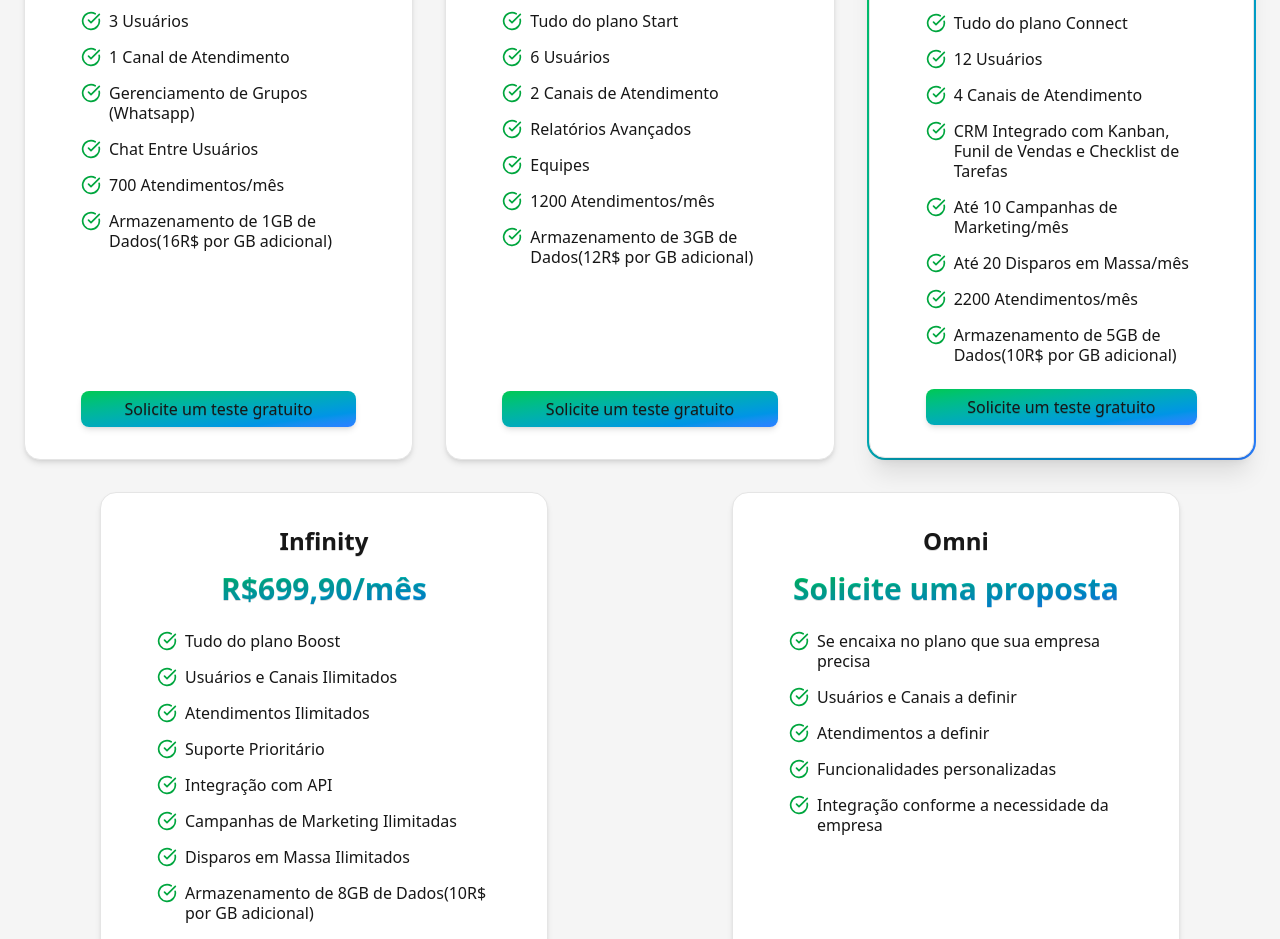
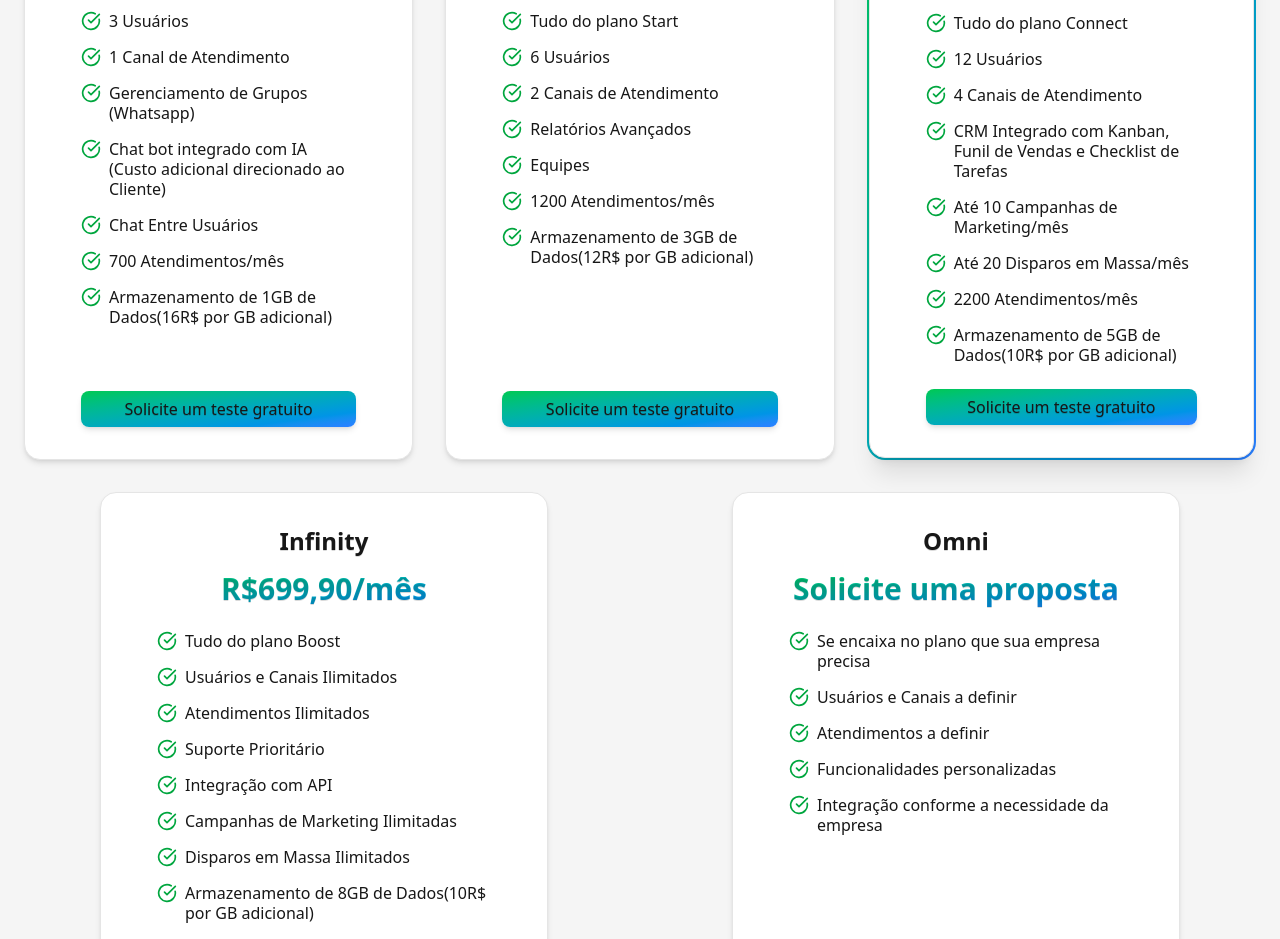
Before and after one commit to paulosantana95/omniflow, a React (Vite) app: page / in a window 1280 px wide. Shown: the part 1100-2039 px from the top of the page. Built offline with nearby package versions, Linux system fonts and the light colour scheme; no server answers.

Commit message:
feat: add AI chatbot integration benefit to 'Start' pricing plan

```diff
--- a/src/App.tsx
+++ b/src/App.tsx
@@ -54,6 +54,7 @@ export default function App() {
         '3 Usuários',
         '1 Canal de Atendimento',
         'Gerenciamento de Grupos (Whatsapp)',
+        'Chat bot integrado com IA (Custo adicional direcionado ao Cliente)',
         'Chat Entre Usuários',
         '700 Atendimentos/mês',
         'Armazenamento de 1GB de Dados(16R$ por GB adicional)',
```
